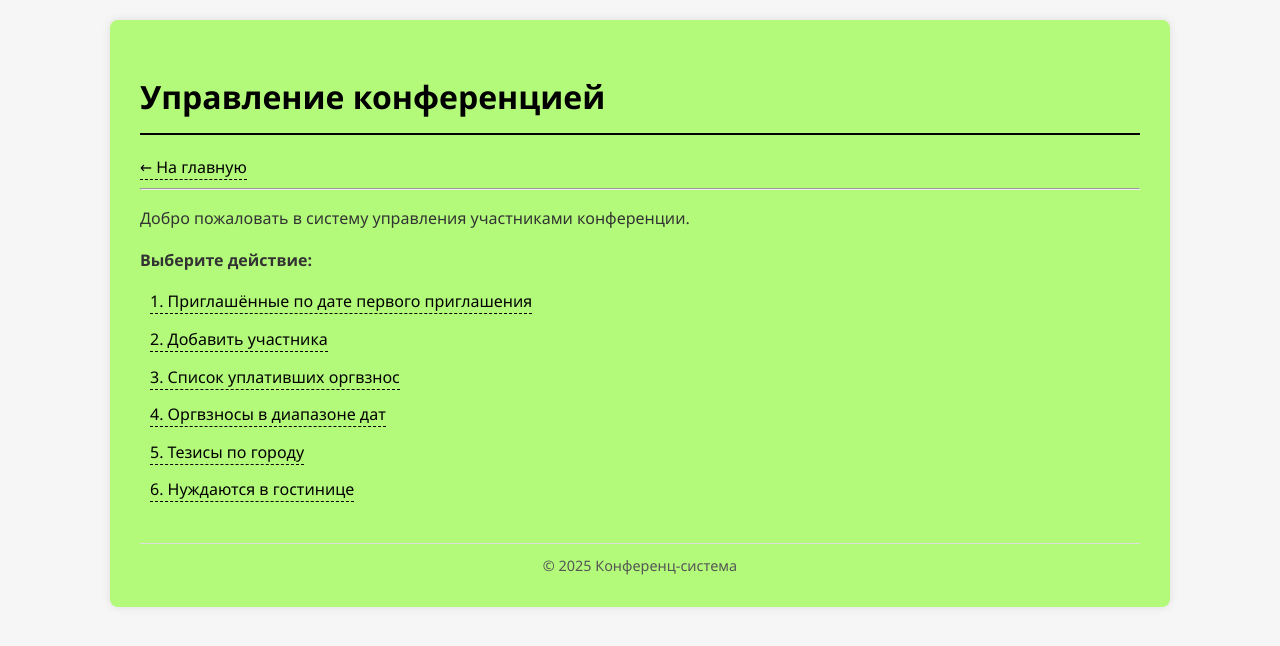
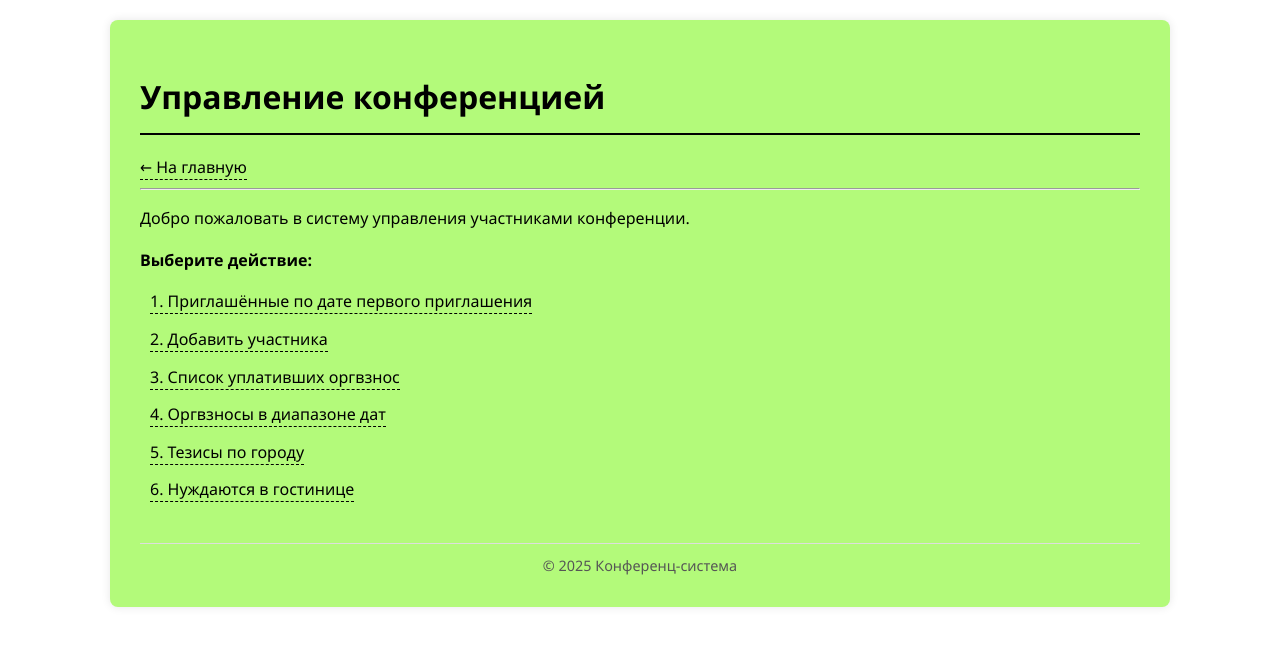
Before and after one commit to Zhdannikov/dev_for_conf, a Flask app: page / in a window 1280 px wide. Shown: the top 646 px of the page. Run offline with Flask 3, Linux system fonts and the light colour scheme.

Commit message:
done security cicd

```diff
--- a/static/css/style.css
+++ b/static/css/style.css
@@ -2,7 +2,11 @@
 
 body {
     font-family: 'Segoe UI', Tahoma, Geneva, Verdana, sans-serif;
+<<<<<<< HEAD
     background-color: #f6f6f6;
+=======
+    background-color: #f8da11;
+>>>>>>> b0c3542 (Update style.css)
     color: #333;
     margin: 0;
     padding: 20px;
```
Also changed, not shown: .bandit.yml (added), .github/workflows/security-scan.yml (added), .hadolint.yaml (added), .kube-linter.yaml (added), 1 other file.
